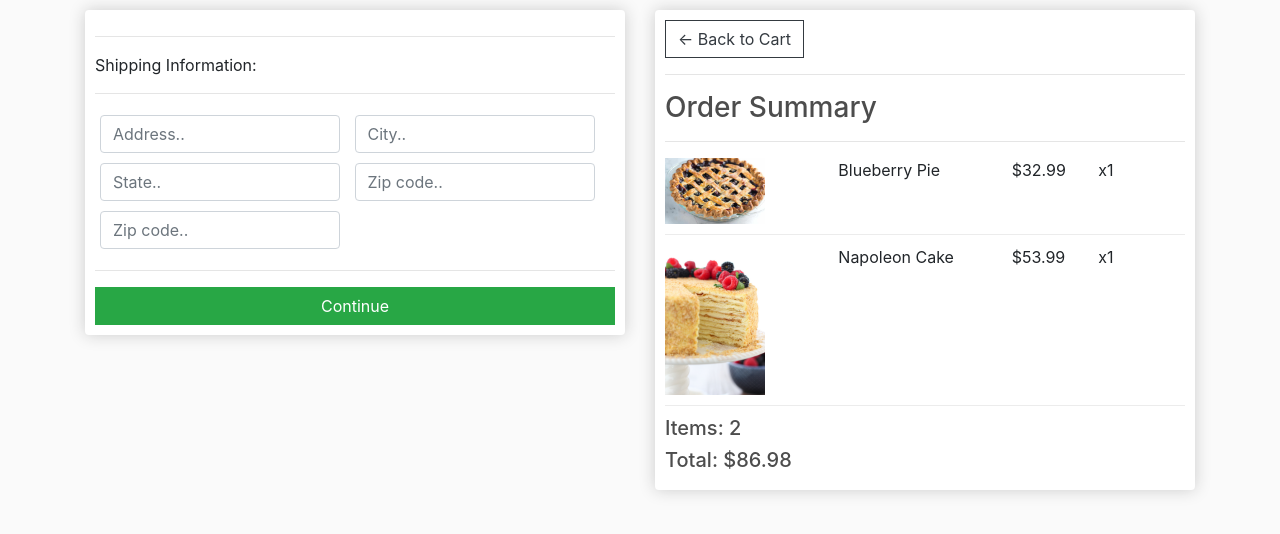
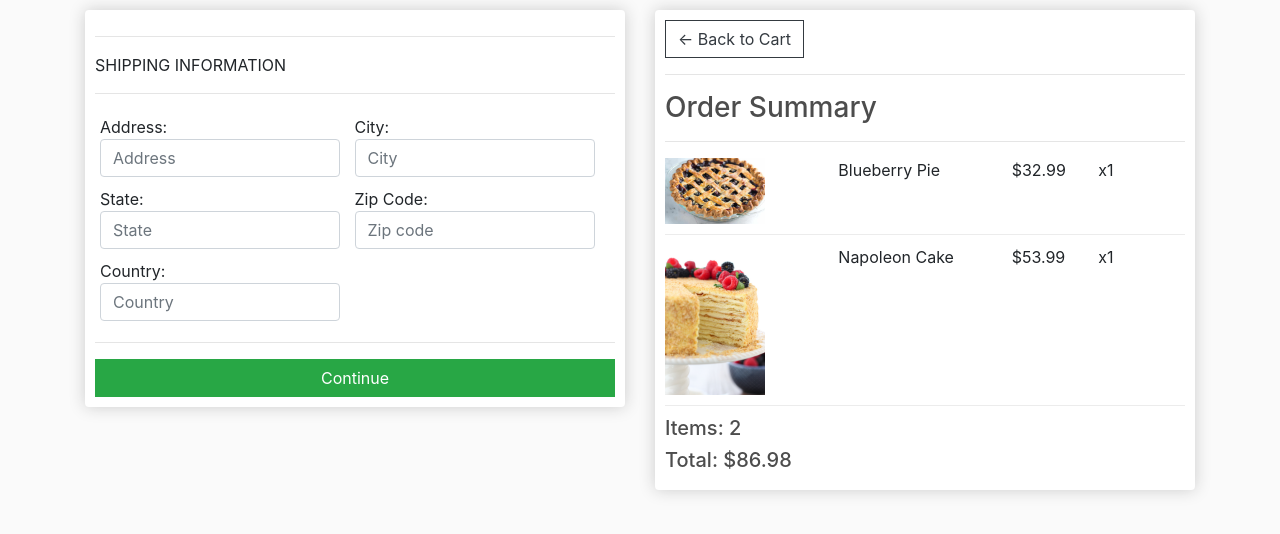
Before and after one commit to annamcheng/ecommerce, a Django app: page /checkout/ in a window 1280 px wide. Shown: the part 57-591 px from the top of the page. Run offline with Django 3.2, Linux system fonts and the light colour scheme; a user stored in the database is signed in; data comes from the database, SQL or seed files in the repository; some libraries are stand-ins or nearby versions.

Commit message:
revised shipping info

```diff
--- a/store/templates/store/checkout.html
+++ b/store/templates/store/checkout.html
@@ -8,7 +8,7 @@
 				<form id="form">
 					<div id="user-info">
 						<div class="form-field">
-							<input required class="form-control" type="text" name="name" placeholder="Name..">
+							<p style="text-transform: uppercase;">User Information</p><input required class="form-control" type="text" name="name" placeholder="Name..">
 						</div>
 						<div class="form-field">
 							<input required class="form-control" type="email" name="email" placeholder="Email..">
@@ -17,22 +17,22 @@
 
 					<div id="shipping-info">
 						<hr>
-						<p>Shipping Information:</p>
+						<p style="text-transform: uppercase;">Shipping Information</p>
 						<hr>
 						<div class="form-field">
-							<input class="form-control" type="text" name="address" placeholder="Address..">
+							Address: <input class="form-control" type="text" name="address" placeholder="Address">
 						</div>
 						<div class="form-field">
-							<input class="form-control" type="text" name="city" placeholder="City..">
+							City: <input class="form-control" type="text" name="city" placeholder="City">
 						</div>
 						<div class="form-field">
-							<input class="form-control" type="text" name="state" placeholder="State..">
+							State: <input class="form-control" type="text" name="state" placeholder="State">
 						</div>
 						<div class="form-field">
-							<input class="form-control" type="text" name="zipcode" placeholder="Zip code..">
+							Zip Code: <input class="form-control" type="text" name="zipcode" placeholder="Zip code">
 						</div>
 						<div class="form-field">
-							<input class="form-control" type="text" name="country" placeholder="Zip code..">
+							Country: <input class="form-control" type="text" name="country" placeholder="Country">
 						</div>
 					</div>
 
@@ -150,6 +150,7 @@
 				'city':null,
 				'state':null,
 				'zipcode':null,
+				'country':null,
 			}
 
 			if (shipping != 'False'){
@@ -157,6 +158,7 @@
 		    	shippingInfo.city = form.city.value
 		    	shippingInfo.state = form.state.value
 		    	shippingInfo.zipcode = form.zipcode.value
+					shippingInfo.country = form.country.value
 	    	}
 
 	    	if (user == 'AnonymousUser'){
```
